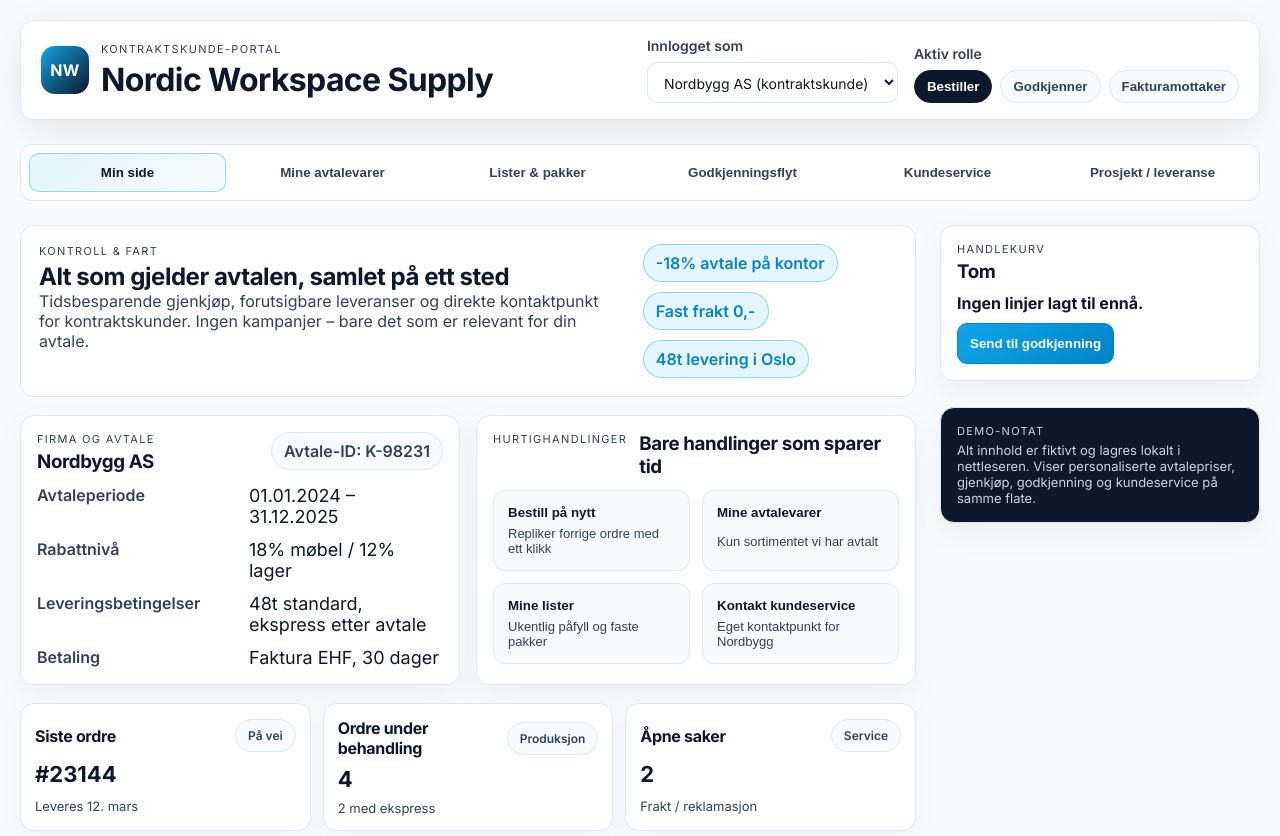
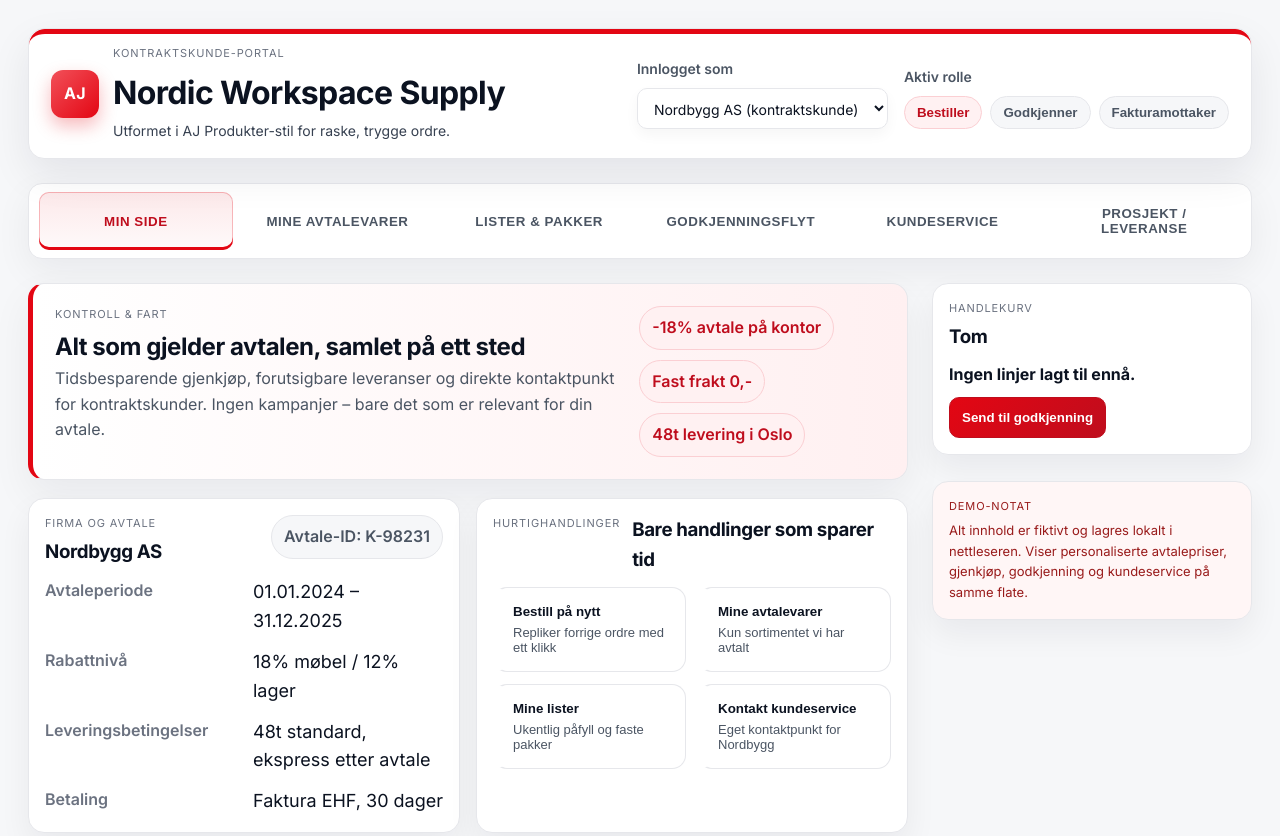
Before and after one commit to basstian-ai/aj-test, a plain HTML site: page index.html in a window 1280 px wide. Shown: the top 836 px of the page. Drawn offline with Linux system fonts and the light colour scheme.

Commit message:
Align portal styling with AJ Produkter theme

```diff
--- a/index.html
+++ b/index.html
@@ -14,10 +14,11 @@
     <div class="page">
       <header class="topbar">
         <div class="brand">
-          <div class="logo">NW</div>
+          <div class="logo">AJ</div>
           <div>
             <p class="eyebrow">Kontraktskunde-portal</p>
             <h1>Nordic Workspace Supply</h1>
+            <p class="brand-note">Utformet i AJ Produkter-stil for raske, trygge ordre.</p>
           </div>
         </div>
         <div class="session">
--- a/script.js
+++ b/script.js
@@ -283,7 +283,7 @@ function renderStatus(customer) {
   elements.statusGrid.innerHTML = customer.statuses
     .map(
       (status) => `
-        <article class="status-card">
+        <article class="status-card tone-${status.tone}">
           <div class="label-row">
             <h4>${status.title}</h4>
             <span class="pill">${status.pill}</span>
--- a/styles.css
+++ b/styles.css
@@ -1,10 +1,10 @@
 :root {
-  --ink: #0f172a;
-  --muted-ink: #334155;
-  --border: #e2e8f0;
-  --soft: #f8fafc;
-  --accent: #0ea5e9;
-  --accent-strong: #0284c7;
+  --ink: #0b1220;
+  --muted-ink: #4b5563;
+  --border: #e6e7eb;
+  --soft: #f6f7f9;
+  --accent: #e30613;
+  --accent-strong: #bf0d1d;
   --success: #0ea76a;
   --warning: #d97706;
   --danger: #ef4444;
@@ -22,6 +22,7 @@ body {
   margin: 0;
   background: var(--soft);
   color: var(--ink);
+  line-height: 1.6;
 }
 
 h1,
@@ -30,6 +31,12 @@ h3,
 h4 {
   margin: 0;
   letter-spacing: -0.02em;
+}
+
+p.brand-note {
+  margin-top: 2px;
+  color: #374151;
+  font-size: 14px;
 }
 
 p {
@@ -41,7 +48,7 @@ p {
   display: grid;
   grid-template-columns: 1fr 320px;
   gap: 24px;
-  padding: 20px 20px 48px;
+  padding: 28px 28px 56px;
   max-width: 1440px;
   margin: 0 auto;
 }
@@ -53,34 +60,46 @@ p {
   justify-content: space-between;
   background: var(--background);
   border: 1px solid var(--border);
-  padding: 16px 20px;
-  border-radius: 14px;
-  box-shadow: 0 10px 40px rgba(15, 23, 42, 0.08);
+  padding: 16px 22px;
+  border-radius: 16px;
+  box-shadow: 0 16px 40px rgba(11, 18, 32, 0.08);
+  position: relative;
+  overflow: hidden;
+}
+
+.topbar::before {
+  content: '';
+  position: absolute;
+  inset: 0;
+  border-radius: 16px;
+  border-top: 5px solid var(--accent);
+  pointer-events: none;
 }
 
 .brand {
   display: flex;
-  gap: 12px;
+  gap: 14px;
   align-items: center;
 }
 
 .logo {
   width: 48px;
   height: 48px;
-  border-radius: 14px;
-  background: linear-gradient(135deg, #0ea5e9, #0f172a);
+  border-radius: 12px;
+  background: linear-gradient(135deg, #f25059, var(--accent));
   color: #fff;
   display: grid;
   place-items: center;
   font-weight: 700;
   letter-spacing: 0.02em;
+  box-shadow: 0 8px 18px rgba(227, 6, 19, 0.28);
 }
 
 .eyebrow {
   text-transform: uppercase;
-  letter-spacing: 0.12em;
+  letter-spacing: 0.08em;
   font-size: 11px;
-  color: var(--muted-ink);
+  color: #6b7280;
   margin-bottom: 4px;
 }
 
@@ -108,6 +127,7 @@ textarea {
   border: 1px solid var(--border);
   background: var(--background);
   color: var(--ink);
+  box-shadow: 0 6px 14px rgba(11, 18, 32, 0.04);
 }
 
 textarea {
@@ -121,26 +141,33 @@ textarea {
   gap: 8px;
   background: var(--background);
   border: 1px solid var(--border);
-  padding: 8px;
-  border-radius: 12px;
+  padding: 8px 10px;
+  border-radius: 14px;
+  box-shadow: 0 12px 36px rgba(11, 18, 32, 0.06);
 }
 
 .nav-item {
   flex: 1;
   border: none;
   background: transparent;
-  padding: 12px;
+  padding: 14px 12px;
   border-radius: 10px;
-  font-weight: 600;
+  font-weight: 700;
+  text-transform: uppercase;
+  letter-spacing: 0.04em;
   color: var(--muted-ink);
   cursor: pointer;
-  transition: background 0.2s ease, color 0.2s ease, box-shadow 0.2s ease;
+  transition: background 0.2s ease, color 0.2s ease, box-shadow 0.2s ease, transform 0.1s ease;
 }
 
 .nav-item.active {
-  background: linear-gradient(135deg, rgba(14, 165, 233, 0.12), rgba(14, 165, 233, 0.04));
-  color: var(--ink);
-  box-shadow: inset 0 0 0 1px rgba(14, 165, 233, 0.4);
+  background: linear-gradient(180deg, rgba(227, 6, 19, 0.09), rgba(227, 6, 19, 0.02));
+  color: var(--accent-strong);
+  box-shadow: inset 0 -3px 0 var(--accent), inset 0 0 0 1px rgba(227, 6, 19, 0.25);
+}
+
+.nav-item:hover {
+  transform: translateY(-1px);
 }
 
 main {
@@ -164,16 +191,20 @@ main {
   align-items: center;
   justify-content: space-between;
   gap: 16px;
+  padding-bottom: 4px;
+  border-bottom: 1px solid var(--border);
 }
 
 .intro {
   display: flex;
   justify-content: space-between;
   gap: 24px;
-  padding: 18px;
-  background: var(--background);
+  padding: 22px;
+  background: linear-gradient(90deg, #fff, #fff0f1);
   border: 1px solid var(--border);
-  border-radius: 14px;
+  border-radius: 16px;
+  box-shadow: 0 16px 40px rgba(11, 18, 32, 0.06);
+  border-left: 5px solid var(--accent);
 }
 
 .badge-group {
@@ -193,8 +224,8 @@ main {
 }
 
 .badge-group .pill {
-  background: rgba(14, 165, 233, 0.1);
-  border-color: rgba(14, 165, 233, 0.4);
+  background: #fff1f2;
+  border-color: #fbcfd3;
   color: var(--accent-strong);
 }
 
@@ -202,19 +233,19 @@ main {
 .mini-card {
   background: var(--background);
   border: 1px solid var(--border);
-  border-radius: 14px;
+  border-radius: 16px;
   padding: 16px;
-  box-shadow: 0 10px 30px rgba(15, 23, 42, 0.05);
+  box-shadow: 0 14px 32px rgba(11, 18, 32, 0.06);
 }
 
 .mini-card.muted {
-  background: #0f172a;
-  color: #e5e7eb;
+  background: #fff6f6;
+  color: #7f1d1d;
 }
 
 .mini-card.muted .eyebrow,
 .mini-card.muted p {
-  color: #cbd5e1;
+  color: #991b1b;
 }
 
 .card-head {
@@ -248,7 +279,7 @@ main {
 
 .definition-list dt {
   font-weight: 600;
-  color: var(--muted-ink);
+  color: #6b7280;
 }
 
 .definition-list dd {
@@ -264,20 +295,21 @@ main {
 
 .quick-btn {
   border: 1px solid var(--border);
-  background: var(--soft);
-  border-radius: 12px;
-  padding: 14px;
+  background: var(--background);
+  border-radius: 14px;
+  padding: 16px;
   text-align: left;
   cursor: pointer;
   display: grid;
   gap: 6px;
   transition: transform 0.15s ease, box-shadow 0.2s ease, border-color 0.2s ease;
+  border-left: 4px solid transparent;
 }
 
 .quick-btn:hover {
   transform: translateY(-2px);
-  border-color: var(--accent);
-  box-shadow: 0 8px 20px rgba(14, 165, 233, 0.15);
+  border-color: rgba(227, 6, 19, 0.6);
+  box-shadow: 0 10px 22px rgba(227, 6, 19, 0.16);
 }
 
 .quick-btn strong {
@@ -297,8 +329,13 @@ main {
   padding: 14px;
   display: grid;
   gap: 8px;
-  box-shadow: 0 8px 24px rgba(15, 23, 42, 0.04);
+  box-shadow: 0 10px 24px rgba(11, 18, 32, 0.05);
+  border-left: 4px solid #f4f5f7;
 }
+
+.status-card.tone-success { border-left-color: rgba(14, 167, 106, 0.45); }
+.status-card.tone-warning { border-left-color: rgba(217, 119, 6, 0.55); }
+.status-card.tone-danger { border-left-color: rgba(239, 68, 68, 0.6); }
 
 .status-card h4 {
   margin: 0;
@@ -328,7 +365,17 @@ main {
   padding: 12px;
   background: var(--background);
   border: 1px solid var(--border);
-  border-radius: 12px;
+  border-radius: 14px;
+  border-left: 4px solid #f4f5f7;
+  box-shadow: 0 12px 26px rgba(11, 18, 32, 0.05);
+  transition: border-color 0.15s ease, transform 0.1s ease, box-shadow 0.15s ease;
+}
+
+.table-row:hover {
+  transform: translateY(-2px);
+  border-color: #d5d8de;
+  border-left-color: var(--accent);
+  box-shadow: 0 16px 32px rgba(11, 18, 32, 0.08);
 }
 
 .product-meta {
@@ -395,21 +442,22 @@ main {
 
 .primary {
   padding: 12px;
-  background: linear-gradient(135deg, #0ea5e9, #0284c7);
+  background: linear-gradient(135deg, var(--accent), var(--accent-strong));
   color: #fff;
-  border: 1px solid #0284c7;
-  transition: transform 0.1s ease, box-shadow 0.2s ease;
+  border: 1px solid var(--accent-strong);
+  transition: transform 0.1s ease, box-shadow 0.2s ease, filter 0.1s ease;
 }
 
 .primary:hover {
   transform: translateY(-1px);
-  box-shadow: 0 12px 25px rgba(14, 165, 233, 0.2);
+  box-shadow: 0 14px 28px rgba(227, 6, 19, 0.2);
+  filter: brightness(1.02);
 }
 
 .ghost {
   padding: 10px 12px;
-  border: 1px solid var(--border);
-  background: var(--soft);
+  border: 1px solid #dfe1e5;
+  background: #fff;
   color: var(--ink);
 }
 
@@ -494,17 +542,18 @@ label {
 }
 
 .role-pill.active {
-  background: #0f172a;
-  color: #fff;
-  border-color: #0f172a;
+  background: #fff1f2;
+  color: var(--accent-strong);
+  border-color: #fbcfd3;
 }
 
 .contact-person {
   display: grid;
   gap: 6px;
   padding: 12px;
-  border: 1px dashed var(--border);
+  border: 1px dashed #f4b7be;
   border-radius: 12px;
+  background: #fff8f8;
 }
 
 .links {
@@ -528,7 +577,7 @@ label {
   position: fixed;
   bottom: 24px;
   right: 24px;
-  background: #0f172a;
+  background: var(--accent-strong);
   color: #fff;
   padding: 12px 14px;
   border-radius: 12px;
```
